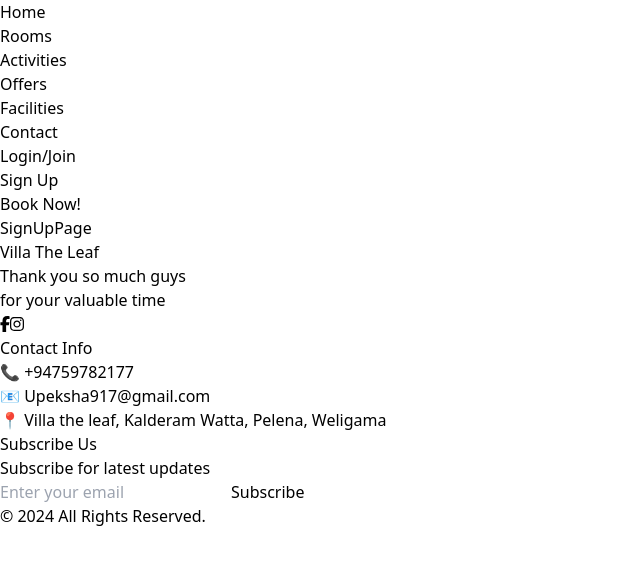
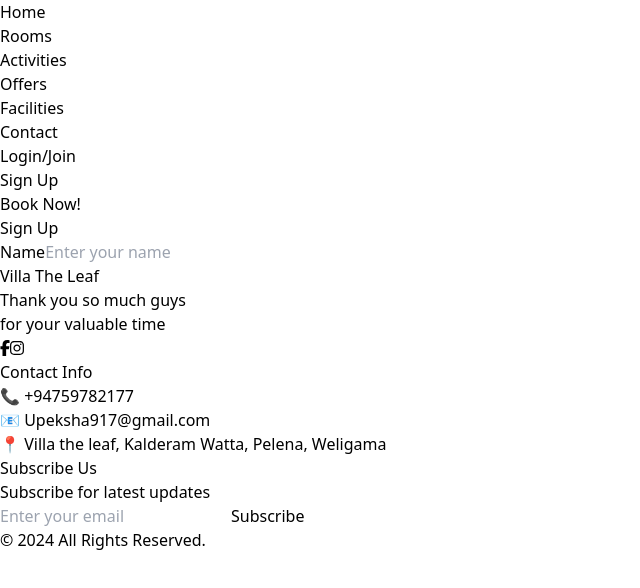
Before and after one commit to Sanduni4822/Hotel-Booking-System-New, a React (Vite) app: page /signup in a window 1280 px wide. Shown: the top 588 px of the page, without its empty margins (0-640 px from the left). Built offline with nearby package versions, Linux system fonts and the light colour scheme.

Commit message:
feat:create signup form for page

```diff
--- a/package.json
+++ b/package.json
@@ -10,6 +10,8 @@
     "preview": "vite preview"
   },
   "dependencies": {
+    "@fortawesome/free-brands-svg-icons": "^6.5.2",
+    "@fortawesome/react-fontawesome": "^0.2.2",
     "react": "^18.2.0",
     "react-dom": "^18.2.0",
     "react-router-dom": "^6.23.1"
--- a/src/pages/SignUpPage.jsx
+++ b/src/pages/SignUpPage.jsx
@@ -2,7 +2,25 @@ import React from 'react'
 
 const SignUpPage = () => {
   return (
-    <div>SignUpPage</div>
+    <div className="flex items-center justify-center min-h-screen bg-gray-100">
+      <div className="bg-white p-8 rounded shadow-md w-full max-w-md">
+        <h2 className="text-2xl font-bold mb-6">Sign Up</h2>
+        <form>
+          <div className="mb-4">
+            <label htmlFor="name" className="block text-gray-700 mb-2">Name</label>
+            <input
+               type="text"
+               id="name"
+               name="name"
+
+
+               //className={`w-full p-2 border ${errors.name ? 'border-red-500' : 'border-gray-300'} rounded`}
+               placeholder="Enter your name"
+            />
+          </div>
+        </form>
+      </div>
+    </div>
   )
 }
 
```
Also changed, not shown: 1 other file (tests, documents, lock files or other folders).
